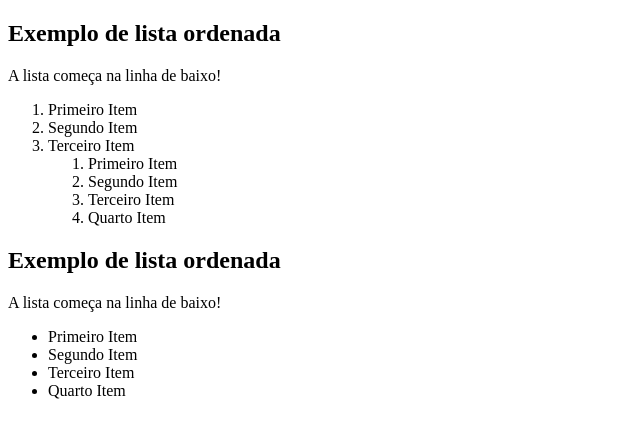
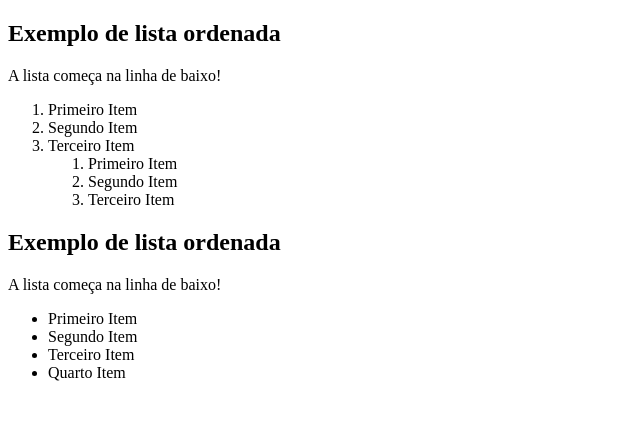
Before and after one commit to nandobes/angularJS, a plain HTML site: page aula.html in a window 1280 px wide. Shown: the whole page, without its empty margins (0-640 px from the left). Drawn offline with Linux system fonts and the light colour scheme.

Commit message:
Update aula.html

```diff
--- a/aula.html
+++ b/aula.html
@@ -17,7 +17,7 @@
             <li>Primeiro Item</li>
             <li>Segundo Item</li>
             <li>Terceiro Item</li>
-            <li>Quarto Item</li>
+
         </ol>
 
     </ol>
```
